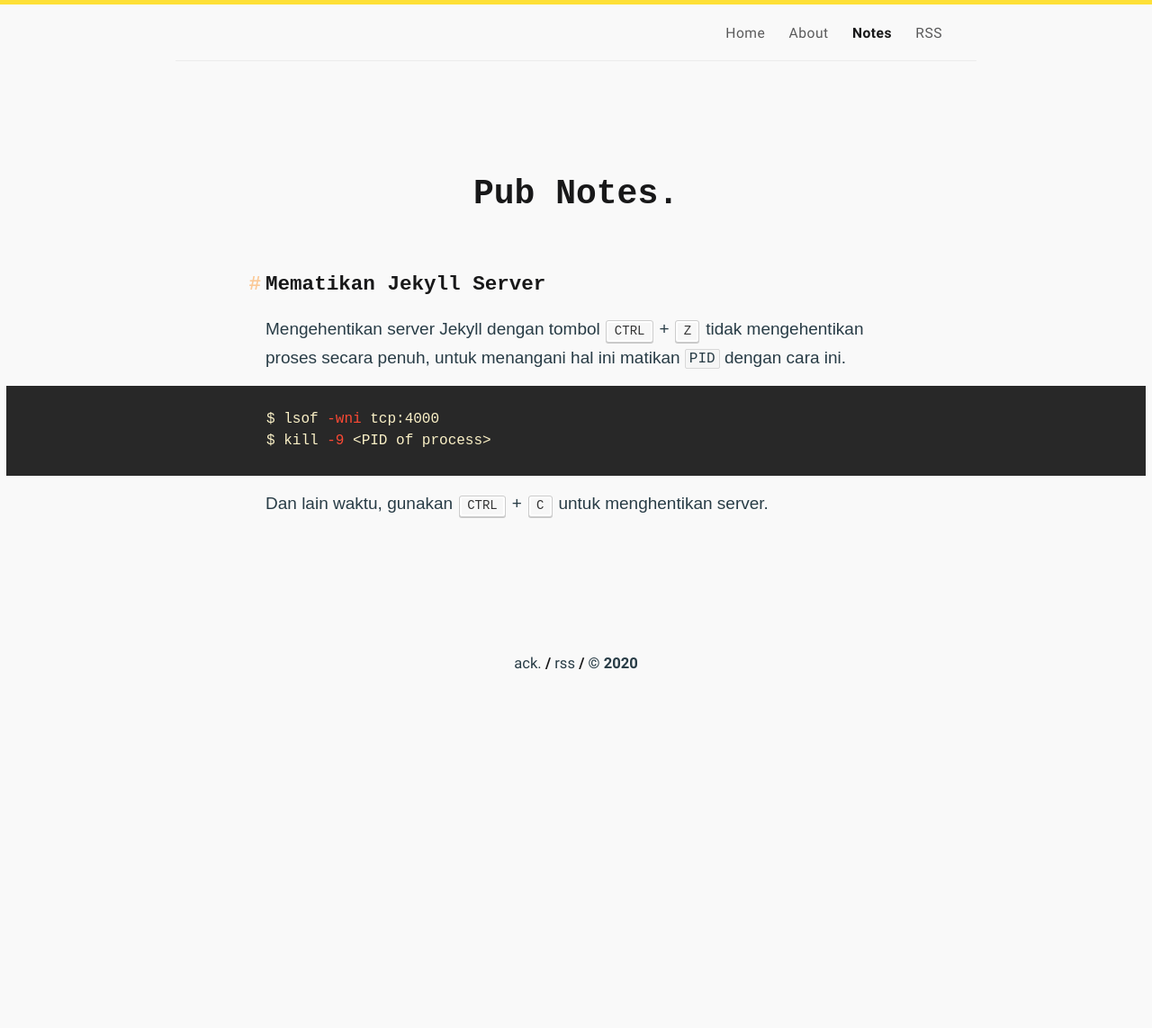
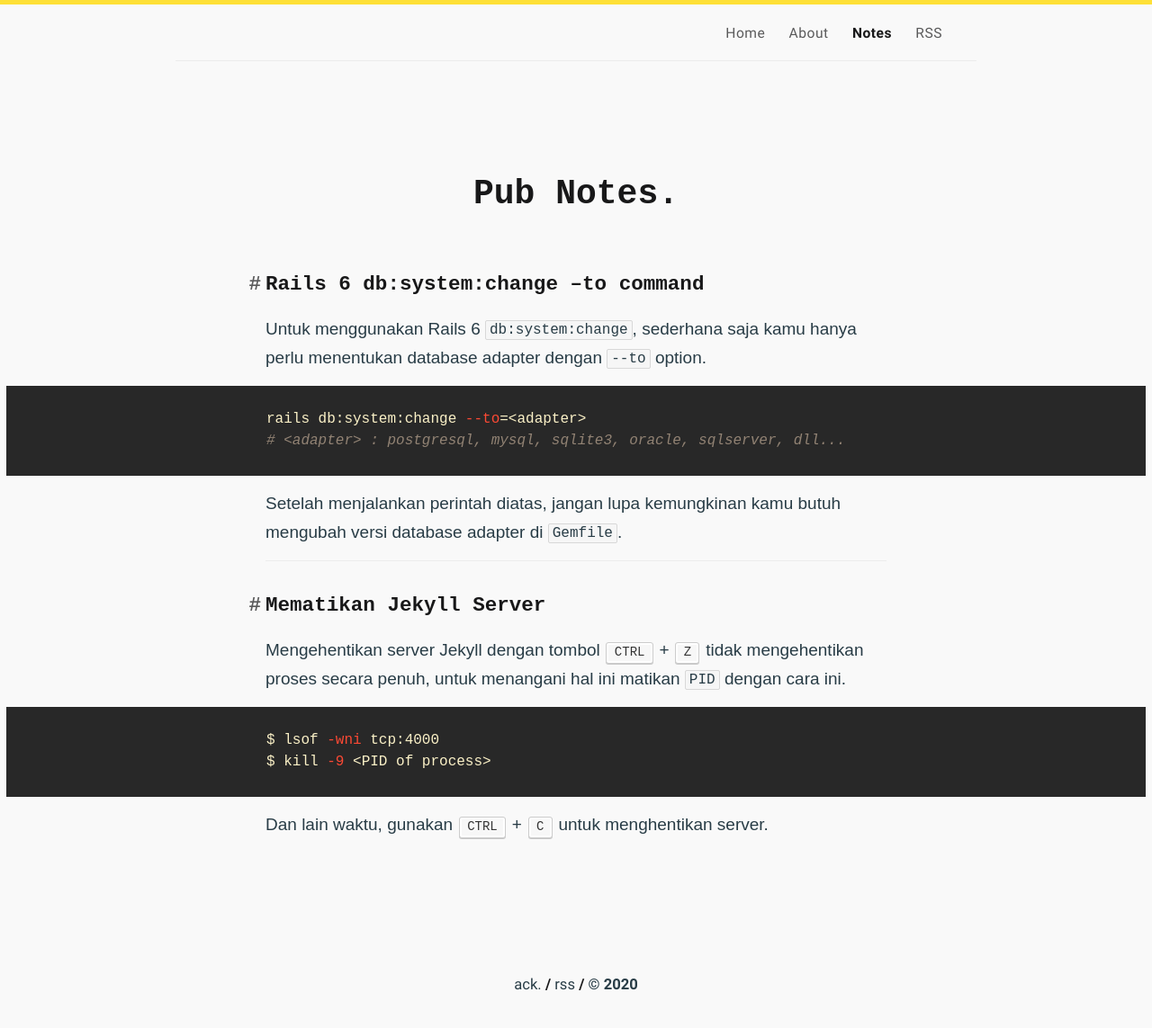
Before and after one commit to piharpi/piharpi.com, a Jekyll site: the page built from notes.md, in a window 1280 px wide. Shown: the whole page at 90% size. Built offline with Jekyll 4.4.1, drawn with Linux system fonts in a browser that asks for light colours; some web fonts are replaced; before the commit the page ends 900 px from its top, so only the background shows below that.

Commit message:
change post title :c

````diff
--- a/_sass/bangsring/_page.scss
+++ b/_sass/bangsring/_page.scss
@@ -172,11 +172,11 @@
 
 .anchor-head {
   position: relative;
-  color: $orange;
-  opacity: .5;
+  color: $black;
+  opacity: .7;
 
   &:hover {
-    color: $orange;
+    color: $yellow;
     opacity: 1;
   }
 
--- a/notes.md
+++ b/notes.md
@@ -4,6 +4,19 @@
 layout: page
 excerpt: Catatan Public agar enggak usah pusing-pusing mengingat.
 comments: false
+---
+
+#### Rails 6 db:system:change --to command
+
+Untuk menggunakan Rails 6 `db:system:change`, sederhana saja kamu hanya perlu menentukan database adapter dengan `--to` option.
+
+```bash
+rails db:system:change --to=<adapter>
+# <adapter> : postgresql, mysql, sqlite3, oracle, sqlserver, dll...
+```
+
+Setelah menjalankan perintah diatas, jangan lupa kemungkinan kamu butuh mengubah versi database adapter di `Gemfile`.
+
 ---
 
 #### Mematikan Jekyll Server
````
Also changed, not shown: _posts/2018-09-28-how-this-site-was-made.md (+1 -1 lines).
